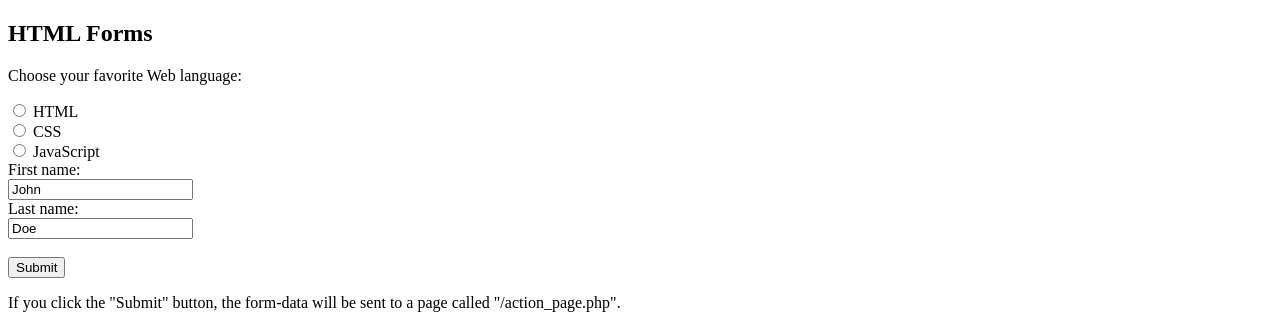
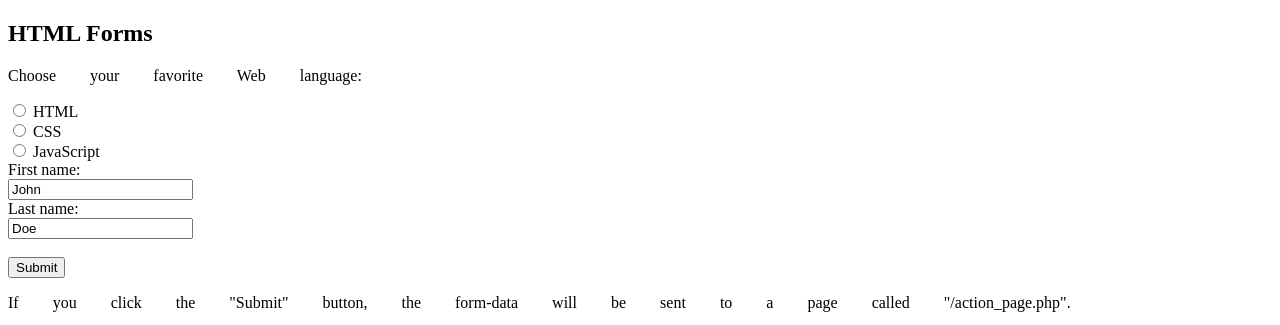
Before and after one commit to sereenat7/html-and-css-course, a plain HTML site: page index.html in a window 1280 px wide. Shown: the top 325 px of the page. Drawn offline with Linux system fonts and the light colour scheme.

Commit message:
wors spacing

```diff
--- a/styles.css
+++ b/styles.css
@@ -41,3 +41,7 @@
   span.test2 {
     writing-mode: vertical-rl;
   }
+
+  p {
+    word-spacing: 30px;
+  }
```
